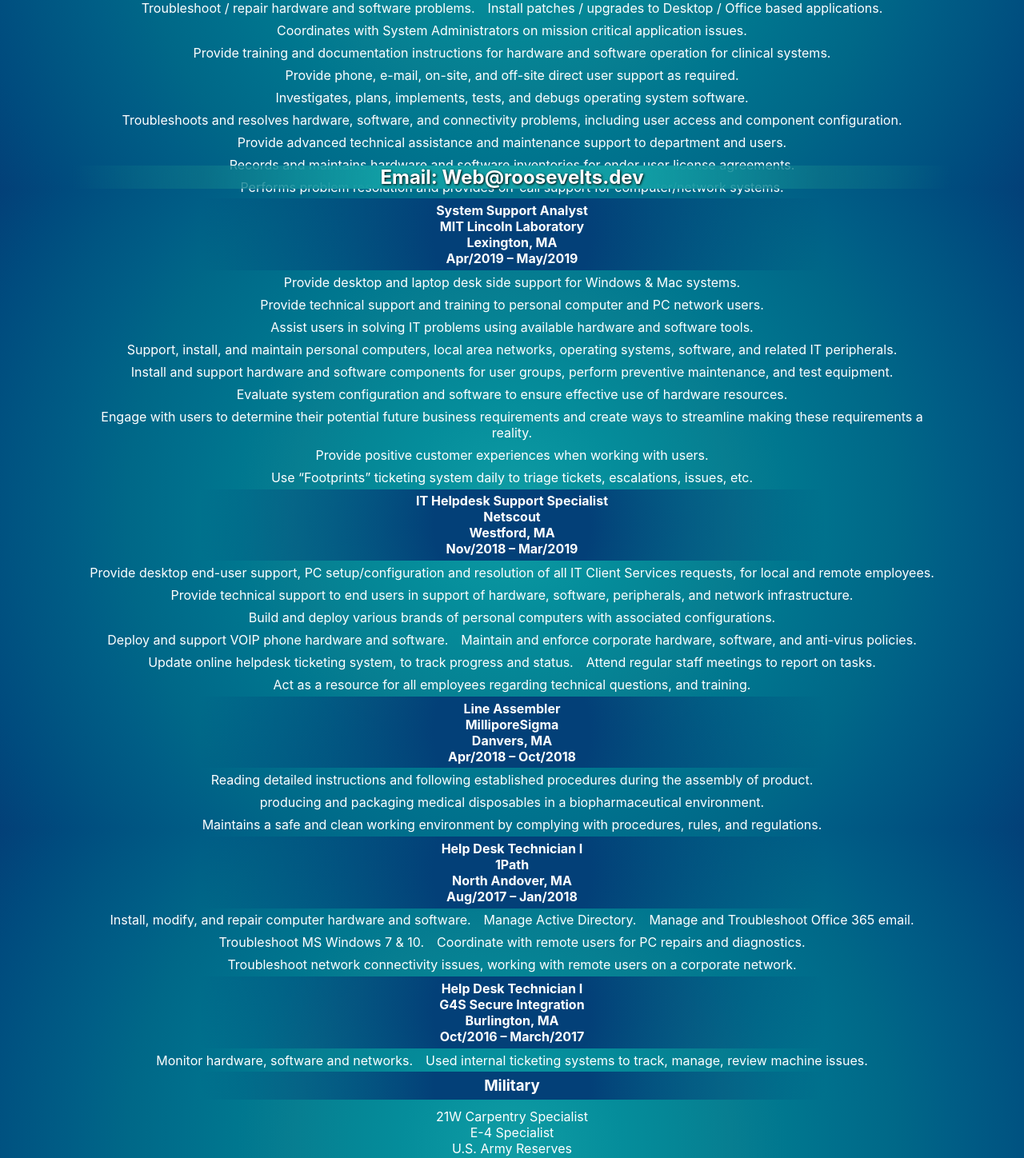
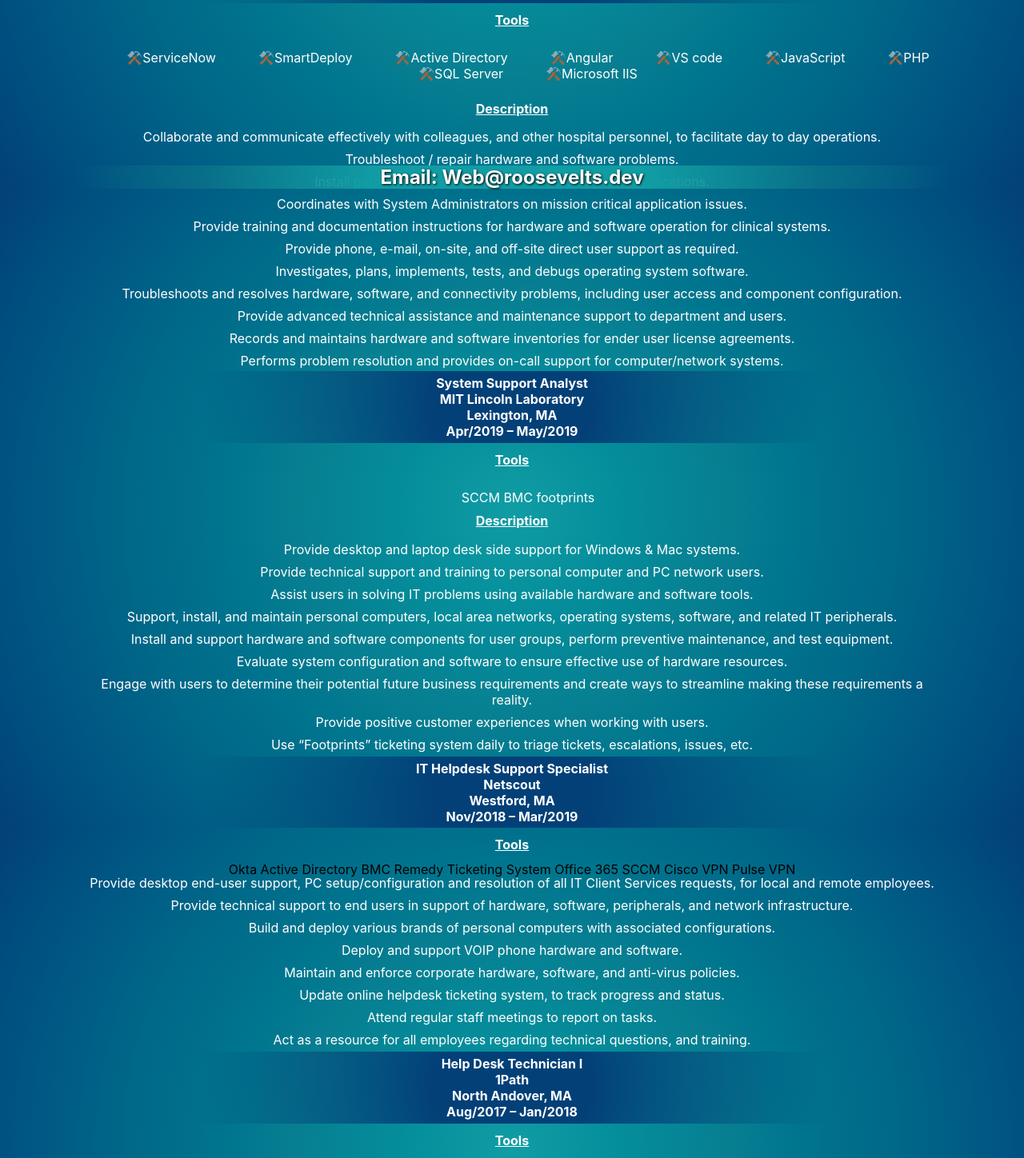
Before and after one commit to r8s11/porfolio, a React (Create React App) app in the folder my-porfolio/: page / in a window 1280 px wide. Shown: the part 564-2012 px from the top of the page at 80% size. Built offline with nearby package versions, Linux system fonts and the light colour scheme.

Commit message:
added tools section and emoji list markers

```diff
--- a/my-porfolio/package.json
+++ b/my-porfolio/package.json
@@ -8,7 +8,7 @@
     "react-scripts": "^3.4.3"
   },
   "scripts": {
-    "start": "react-scripts start",
+    "start": "react-scripts --openssl-legacy-provider start",
     "build": "react-scripts build",
     "test": "react-scripts test",
     "eject": "react-scripts eject"
--- a/my-porfolio/src/assets/App.js
+++ b/my-porfolio/src/assets/App.js
@@ -1,4 +1,5 @@
 import React from "react";
+import jobTemp from "./Jobs/jobTemp";
 
 function App() {
   return (
@@ -28,7 +29,7 @@
       </div>
       <div>
         <h3>Certifications</h3>
-        <p>CompTIA Security+ CE Apr/2016 – Apr/2019</p>
+        <p><span role="img" aria-label="cert">📜</span>CompTIA Security+ CE Apr/2016 – Apr/2019</p>
       </div>
       <div>
         <h3>Training</h3>
@@ -40,10 +41,15 @@
           <li>Linux</li>
         </ul>
       </div>
-      <div className="Experience jobs">
+      {/* Job list */}
+      <div className="jobExperience">
         <h3>Experience</h3>
         <br></br>
+
+        <jobTemp />
+        {/* MGH  */}
         <div>
+          <div className="headerContent">
             <h4>
               Desktop Support Analyst
               <br />
@@ -53,42 +59,63 @@
               <br />
               May/2019 – Present
             </h4>
+          </div>
+
+          <div className="bodyContent">
+            <div className="toolsList">
+              <p class="title">Tools</p>
+              <ul>
+                <li>ServiceNow</li>
+                <li>SmartDeploy</li>
+                <li>Active Directory</li>
+                <li>Angular</li>
+                <li>VS code</li>
+                <li>JavaScript</li>
+                <li>PHP</li>
+                <li>SQL Server</li>
+                <li>Microsoft IIS</li>
+              </ul>
+            </div>
+            <div className="jobDescription">
+              <p className="title"> Description </p>
               <ul>
                 <li>
-              Collaborate and communicate effectively with colleagues, and other
-              hospital personnel, to facilitate day to day operations.
+                  Collaborate and communicate effectively with colleagues, and
+                  other hospital personnel, to facilitate day to day operations.
                 </li>
                 <li>Troubleshoot / repair hardware and software problems.</li>
                 <li>
-              Install patches / upgrades to Desktop / Office based applications.
+                  Install patches / upgrades to Desktop / Office based
+                  applications.
                 </li>
                 <li>
                   Coordinates with System Administrators on mission critical
                   application issues.
                 </li>
                 <li>
-              Provide training and documentation instructions for hardware and
-              software operation for clinical systems.
+                  Provide training and documentation instructions for hardware
+                  and software operation for clinical systems.
                 </li>
                 <li>
-              Provide phone, e-mail, on-site, and off-site direct user support
-              as required.
+                  Provide phone, e-mail, on-site, and off-site direct user
+                  support as required.
                 </li>
                 <li>
                   Investigates, plans, implements, tests, and debugs operating
                   system software.
                 </li>
                 <li>
-              Troubleshoots and resolves hardware, software, and connectivity
-              problems, including user access and component configuration.
+                  Troubleshoots and resolves hardware, software, and
+                  connectivity problems, including user access and component
+                  configuration.
                 </li>
                 <li>
-              Provide advanced technical assistance and maintenance support to
-              department and users.
+                  Provide advanced technical assistance and maintenance support
+                  to department and users.
                 </li>
                 <li>
-              Records and maintains hardware and software inventories for ender
-              user license agreements.
+                  Records and maintains hardware and software inventories for
+                  ender user license agreements.
                 </li>
                 <li>
                   Performs problem resolution and provides on-call support for
@@ -96,9 +123,12 @@
                 </li>
               </ul>
             </div>
+          </div>
+        </div>
+        {/* Lincoln Lab */}
         <div>
+          <div className="headerContent">
             <h4>
-            {" "}
               System Support Analyst
               <br />
               MIT Lincoln Laboratory
@@ -107,30 +137,40 @@
               <br />
               Apr/2019 – May/2019
             </h4>
+          </div>
+
+          <div class="bodyContent">
+            <div className="toolsList">
+              <p class="title">Tools</p>
+              <ul>SCCM BMC footprints</ul>
+            </div>
+            <div class="jobDescription">
+              <p className="title"> Description </p>
               <ul>
                 <li>
                   Provide desktop and laptop desk side support for Windows & Mac
                   systems.
                 </li>
                 <li>
-              Provide technical support and training to personal computer and PC
-              network users.
+                  Provide technical support and training to personal computer
+                  and PC network users.
                 </li>
                 <li>
-              Assist users in solving IT problems using available hardware and
-              software tools.
+                  Assist users in solving IT problems using available hardware
+                  and software tools.
                 </li>
                 <li>
                   Support, install, and maintain personal computers, local area
-              networks, operating systems, software, and related IT peripherals.
+                  networks, operating systems, software, and related IT
+                  peripherals.
                 </li>
                 <li>
                   Install and support hardware and software components for user
                   groups, perform preventive maintenance, and test equipment.
                 </li>
                 <li>
-              Evaluate system configuration and software to ensure effective use
-              of hardware resources.
+                  Evaluate system configuration and software to ensure effective
+                  use of hardware resources.
                 </li>
                 <li>
                   Engage with users to determine their potential future business
@@ -146,7 +186,11 @@
                 </li>
               </ul>
             </div>
+          </div>
+        </div>
+        {/* Netscout */}
         <div>
+          <div class="headerContent">
             <h4>
               IT Helpdesk Support Specialist
               <br />
@@ -156,6 +200,14 @@
               <br />
               Nov/2018 – Mar/2019
             </h4>
+          </div>
+          <div class="bodyContent">
+            <div class="toolsList">
+              <p class="title">Tools</p>
+              Okta Active Directory BMC Remedy Ticketing System Office 365 SCCM
+              Cisco VPN Pulse VPN
+            </div>
+            <div class="jobDescription">
               <ul>
                 <li>
                   Provide desktop end-user support, PC setup/configuration and
@@ -172,8 +224,8 @@
                 </li>
                 <li>Deploy and support VOIP phone hardware and software.</li>
                 <li>
-              Maintain and enforce corporate hardware, software, and anti-virus
-              policies.
+                  Maintain and enforce corporate hardware, software, and
+                  anti-virus policies.
                 </li>
                 <li>
                   Update online helpdesk ticketing system, to track progress and
@@ -181,12 +233,15 @@
                 </li>
                 <li>Attend regular staff meetings to report on tasks.</li>
                 <li>
-              Act as a resource for all employees regarding technical questions,
-              and training.
+                  Act as a resource for all employees regarding technical
+                  questions, and training.
                 </li>
               </ul>
             </div>
-        <div>
+          </div>
+        </div>
+        {/* MilliporeSigma */}
+        {/* <div>
           <h4>
             Line Assembler
             <br />
@@ -211,9 +266,10 @@
               procedures, rules, and regulations.
             </li>
           </ul>
-        </div>
-
+        </div> */}
+        {/* 1Path */}
         <div>
+          <div class="headerContent">
             <h4>
               Help Desk Technician I
               <br />
@@ -223,8 +279,17 @@
               <br />
               Aug/2017 – Jan/2018
             </h4>
+          </div>
+          <div className="bodyContent">
+            <div className="toolsList">
+              <p class="title">Tools</p>
+              Active Directory Office 365 ConnectWise LabTech Kaseya Cisco VPN
+            </div>
+            <div className="jobDescription">
               <ul>
-            <li>Install, modify, and repair computer hardware and software.</li>
+                <li>
+                  Install, modify, and repair computer hardware and software.
+                </li>
                 <li>Manage Active Directory.</li>
                 <li>Manage and Troubleshoot Office 365 email.</li>
                 <li>Troubleshoot MS Windows 7 & 10.</li>
@@ -233,11 +298,15 @@
                 </li>
                 <li>
                   Troubleshoot network connectivity issues, working with remote
-              users on a corporate network.
+                  users on a corporate network.{" "}
                 </li>
               </ul>
             </div>
+          </div>
+        </div>
+        {/* G4S */}
         <div>
+          <div class="headerContent">
             <h4>
               Help Desk Technician I
               <br />
@@ -247,20 +316,30 @@
               <br />
               Oct/2016 – March/2017
             </h4>
+          </div>
+          <div class="bodyContent">
+            <div class="toolsList">
+              <p class="title">Tools</p>
+              Cash 360
+            </div>
+            <div class="jobDescription">
               <ul>
                 <li>Monitor hardware, software and networks.</li>
                 <li>
-              Used internal ticketing systems to track, manage, review machine
-              issues.
+                  {" "}
+                  Used internal ticketing systems to track, manage, review
+                  machine issues.
                 </li>
               </ul>
             </div>
           </div>
+        </div>
+      </div>
+      {/* Extra */}
       <div>
         <h3>Military</h3>
 
         <p>
-          {" "}
           21W Carpentry Specialist
           <br /> E-4 Specialist
           <br />
--- /dev/null
+++ b/my-porfolio/src/assets/Jobs/jobTemp.js
@@ -0,0 +1,34 @@
+import React from "react";
+
+function jobTemp() {
+  return (
+    <div>
+      <section>
+        {/* Header Section */}
+        <div className="headerContent" >
+          {/* job header section  */}
+          <div className="logo" >
+            Logo
+          </div>
+          <div className="headerDetails" >
+            Header Details TEST
+          </div>
+        </div>
+
+        <div className="bodyContent" >
+          {/* Tools Description section  */}
+          <div className="toolsList" >
+            Tools
+          </div>
+          <div className="jobDescription" >
+            Description{" "}
+          </div>
+        </div>
+      </section>
+    </div>
+  );
+}
+
+
+
+export default jobTemp;
--- a/my-porfolio/src/index.css
+++ b/my-porfolio/src/index.css
@@ -13,8 +13,7 @@
   -webkit-font-smoothing: antialiased;
   -moz-osx-font-smoothing: grayscale;
   /* background-color: #0c7489; */
-  background-image: radial-gradient(
-    circle,
+  background-image: radial-gradient(circle,
       #119da4,
       #0a95a0,
       #058d9b,
@@ -26,8 +25,7 @@
       #005e86,
       #005582,
       #004b7e,
-    #034078
-  );
+      #034078);
   margin: 0% auto;
   background-attachment: fixed;
 
@@ -39,11 +37,14 @@
 
 }
 
+
+
 h1,
 h2 {
   margin: 0%;
   color: white;
 }
+
 h4,
 h3 {
   /* background-color: #034078; */
@@ -52,45 +53,47 @@
   width: 70%;
   /* border-radius: 10px; */
   padding: .3em;
-  background: rgb(3,64,120);
-  background: radial-gradient(circle, rgba(3,64,120,1) 25%, rgba(0,0,0,0) 100%);
+  background: rgb(3, 64, 120);
+  background: radial-gradient(circle, rgba(3, 64, 120, 1) 25%, rgba(0, 0, 0, 0) 100%);
 
 }
+
 hr {
   margin: 0px;
   /* background-color: #034078; */
   color: white;
 
+}
 
+ul{
+  display: flex;
+ flex-wrap: wrap;
+ justify-content: center;
+ flex-direction: row;
+ list-style-position: inside;
+ color: white;
+ gap: 5%;
+ list-style-type: "⚒️"
  }
-ul {
+.jobDescription > ul {
   display: flex;
-  flex-flow: wrap;
+  flex-flow: column wrap;
   color: white;
   padding: 0px 20px;
-  list-style-type:none;
-  gap: .5rem 1rem;
-  justify-content: center;
+  list-style-type: none;
+  gap: .5rem .5rem;
+  /* justify-content: space-between; */
+  /* align-content: space-between; */
   margin: .3rem 0;
 
 }
-li {
-
-}
-
-.jobs h4 {
-  margin: auto;
 
 
-}
-.jobs div {
-  /* background-color: #119da4; */
-  /* background: rgb(17,157,164);
-background: radial-gradient(circle, rgba(17,157,164,0.2) 0%, rgba(12,116,137,0.19929978827468486) 100%);  */
 
-}
+
+
 p {
-  color: white;
+  color: rgb(255, 255, 255);
   margin: auto;
   text-align: center;
   padding: 1%;
@@ -119,8 +122,77 @@
 }
 
 .container {
- background: rgb(17,157,164);
-background: radial-gradient(circle, rgba(17,157,164,1) 0%, rgba(17,157,164,1) 30%, rgba(12,116,137,0.7455182756696428) 70%, rgba(12,116,137,0) 100%);
+  background: rgb(17, 157, 164);
+  background: radial-gradient(circle, rgba(17, 157, 164, 1) 0%, rgba(17, 157, 164, 1) 30%, rgba(12, 116, 137, 0.7455182756696428) 70%, rgba(12, 116, 137, 0) 100%);
+}
+
+.jobExperience {
+  /* background-color: lightgray; */
+
+}
+
+.headerContent,
+.bodyContent {
+  display: flex;
+  flex-flow: column wrap;
+
+
+
+}
+
+.headerContent {
+  /* background-color: lightblue; */
+}
+
+
+
+.logo {
+  flex-basis: 17%;
+}
+
+.headerDetails {
+  flex-grow: 6;
+
+}
+
+.bodyContent {
+  /* justify-content: space-evenly; */
+  /* background-color: lightcoral; */
+
+}
+
+.bodyContent > p {
+  padding: 0;
+
+
+}
+
+.toolsList {
+ display: flex;
+ flex-flow: column ;
+  /* background-color: lightpink; */
+}
+.toolsList > ul{
+ display: flex;
+flex-wrap: wrap;
+justify-content: center;
+flex-direction: row;
+list-style-position: inside;
+color: white;
+gap: 5%;
+list-style-type: "⚒️"
+}
+
+.jobDescription {
+  flex: ;
+  flex-grow: 1;
+  /* background-color: lightsalmon; */
+}
+
+.title {
+  font-weight: bold;
+  text-decoration: underline;
+
 }
 
 code {
```
Also changed, not shown: 1 other file (tests, documents, lock files or other folders). Lines whose indentation alone changed are shown as unchanged.
